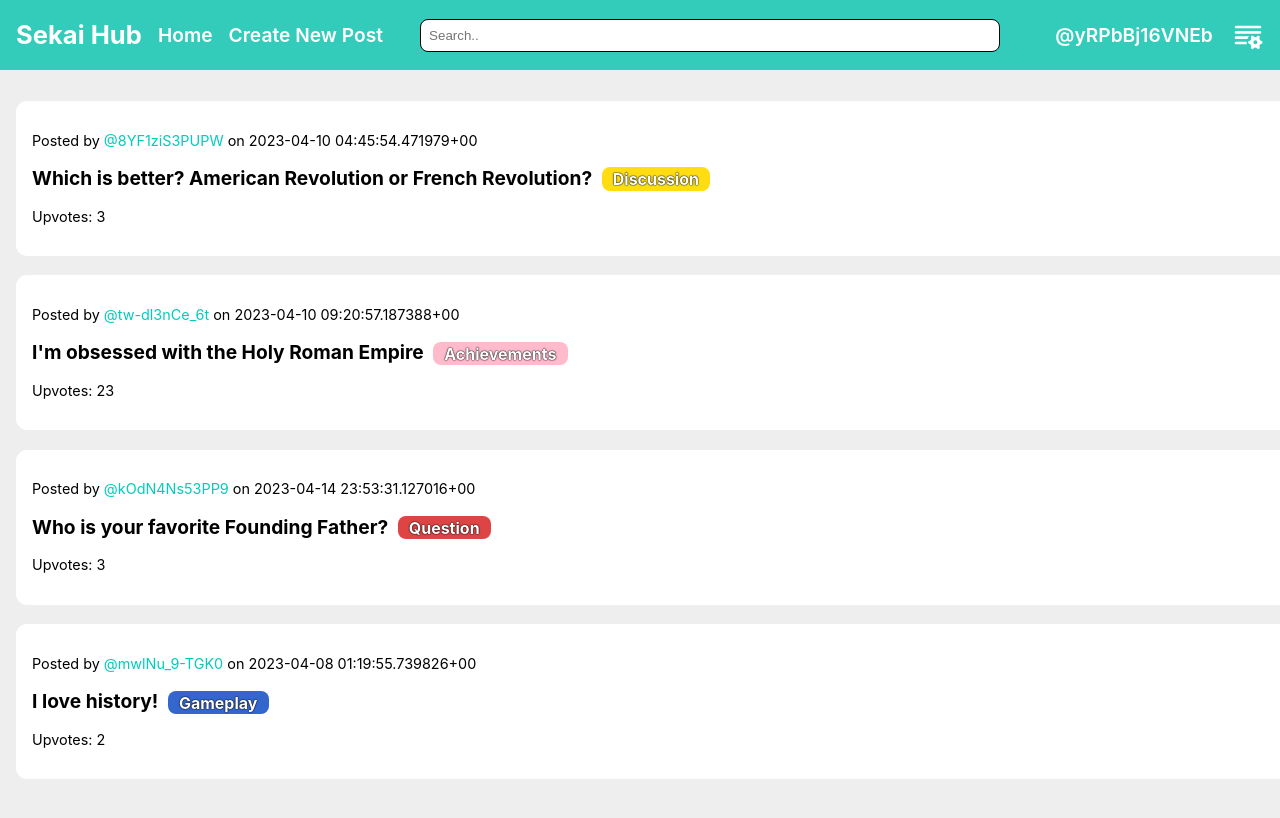
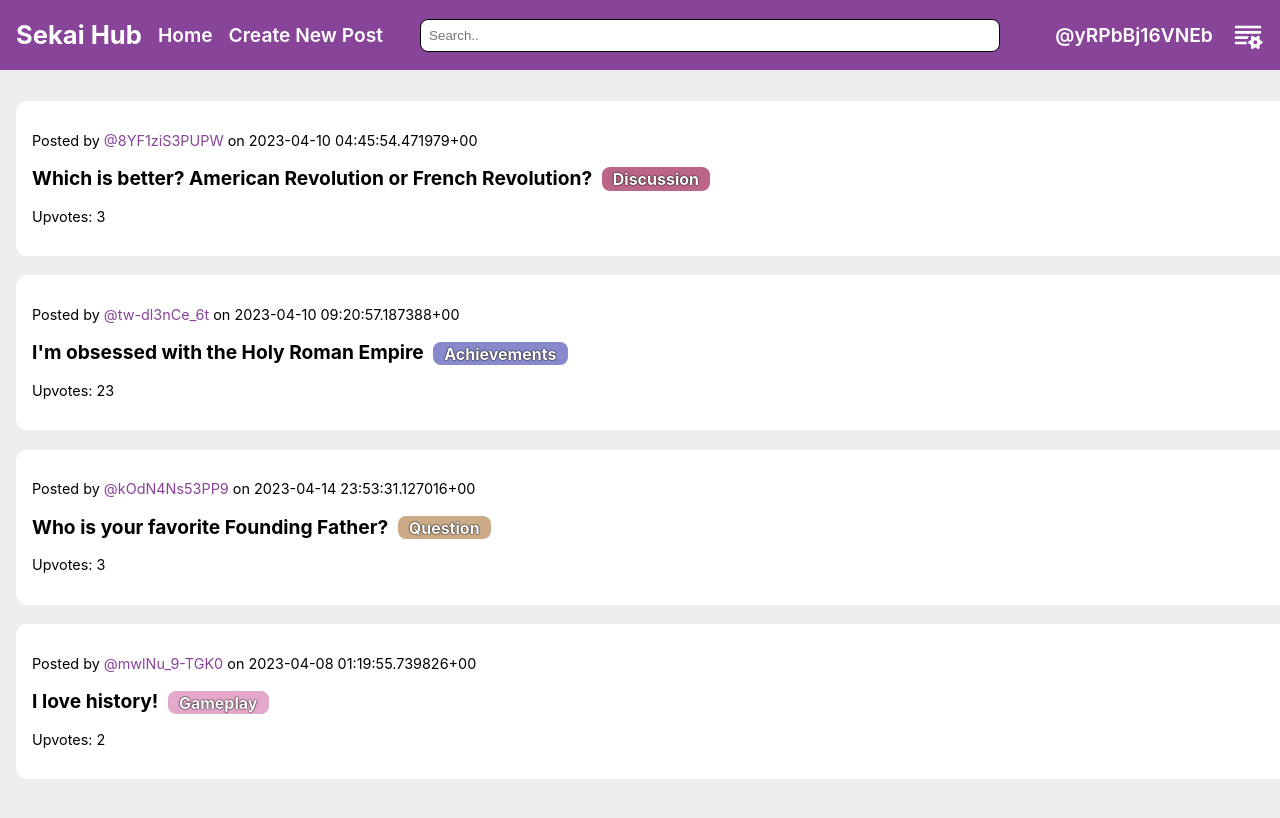
Before and after one commit to v74c63t/sekai-hub, a React (Vite) app: page / in a window 1280 px wide. Shown: the top 818 px of the page. Built offline with nearby package versions, Linux system fonts and the light colour scheme.

Commit message:
Added in other colors in comments ------------------------ This is to make it easy to change around colors and test out how everything looks

```diff
--- a/src/components/Navbar/Navbar.css
+++ b/src/components/Navbar/Navbar.css
@@ -12,7 +12,12 @@
   margin: auto;
   align-items: center;
   justify-content: space-between;
-  background-color: var(--miku-color);
+  /* background-color: var(--miku-color); */
+  /* background-color: var(--ln-color); */
+  /* background-color: var(--mmj-color); */
+  /* background-color: var(--vbs-color); */
+  /* background-color: var(--wxs-color); */
+  background-color: var(--n25-color);
   color: white;
 }
 
--- a/src/components/PostCondensed/PostCondensed.css
+++ b/src/components/PostCondensed/PostCondensed.css
@@ -50,21 +50,46 @@
 }
 
 .Discussion {
-  background-color: var(--kagamine-color);
+  /* background-color: var(--kagamine-color); */
+  /* background-color: var(--ichika-color); */
+  /* background-color: var(--minori-color); */
+  /* background-color: var(--kohane-color); */
+  /* background-color: var(--tsukasa-color); */
+  background-color: var(--kanade-color);
 }
 
 .Achievements {
-  background-color: var(--luka-color);
+  /* background-color: var(--luka-color); */
+  /* background-color: var(--saki-color); */
+  /* background-color: var(--haruka-color); */
+  /* background-color: var(--an-color); */
+  /* background-color: var(--emu-color); */
+  background-color: var(--mafuyu-color);
 }
 
 .Question {
-  background-color: var(--meiko-color);
+  /* background-color: var(--meiko-color); */
+  /* background-color: var(--honami-color); */
+  /* background-color: var(--airi-color); */
+  /* background-color: var(--akito-color); */
+  /* background-color: var(--nene-color); */
+  background-color: var(--ena-color);
 }
 
 .Gameplay {
-  background-color: var(--kaito-color);
+  /* background-color: var(--kaito-color); */
+  /* background-color: var(--shiho-color); */
+  /* background-color: var(--shizuku-color); */
+  /* background-color: var(--touya-color); */
+  /* background-color: var(--rui-color); */
+  background-color: var(--mizuki-color);
 }
 
 .post-author {
-  color: var(--vs-color);
+  /* color: var(--miku-color); */
+  /* color: var(--ln-color); */
+  /* color: var(--mmj-color); */
+  /* color: var(--vbs-color); */
+  /* color: var(--wxs-color); */
+  color: var(--n25-color);
 }
```
